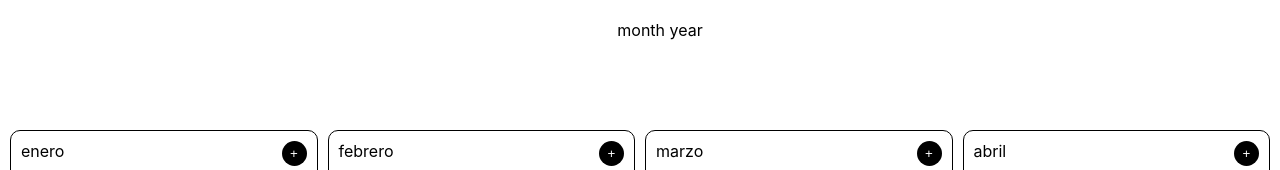
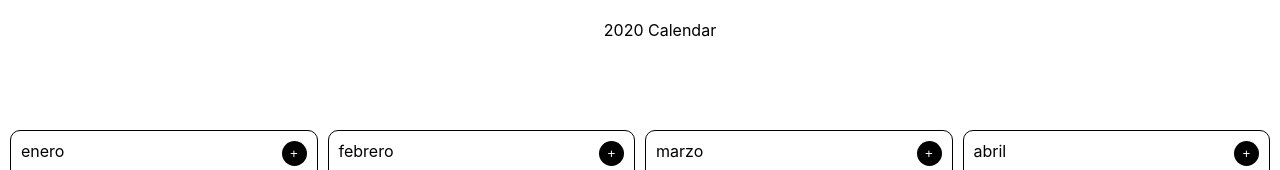
Before and after one commit to jmmzzei/redux-calendar, a React (Create React App) app: page / in a window 1280 px wide. Shown: the top 170 px of the page. Built offline with nearby package versions, Linux system fonts and the light colour scheme.

Commit message:
Add prop to Navbar

```diff
--- a/src/components/Navbar.js
+++ b/src/components/Navbar.js
@@ -1,6 +1,6 @@
 import React from "react";
 import { NavbarStyled } from "./NavbarStyled";
 
-export const Navbar = () => {
-  return <NavbarStyled>month year</NavbarStyled>;
+export const Navbar = ({ month }) => {
+    return <NavbarStyled>{month || '2020 Calendar'}</NavbarStyled>;
 };
```
